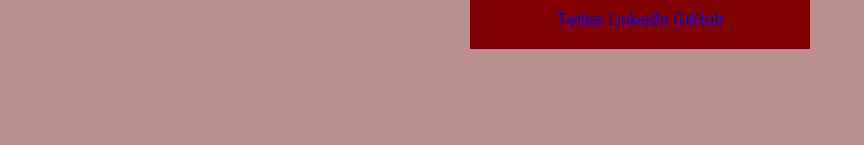
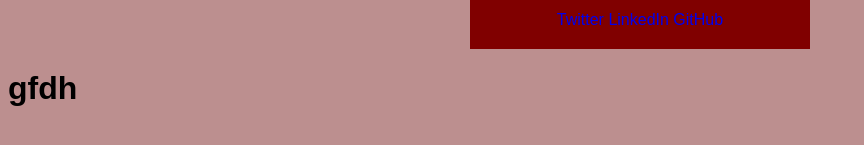
Before and after one commit to byron-oswago/business-card, a plain HTML site: page index.html in a window 1280 px wide. Shown: the part 567-712 px from the top of the page, without its empty margins (0-864 px from the left). Drawn offline with Linux system fonts and the light colour scheme.

Commit message:
added h1

```diff
--- a/index.html
+++ b/index.html
@@ -24,6 +24,9 @@
 <a href="#" alt="#">GitHub</a>
 </div>
 </div>
+<h1>
+    gfdh
+</h1>
 
 </body>
 
```
